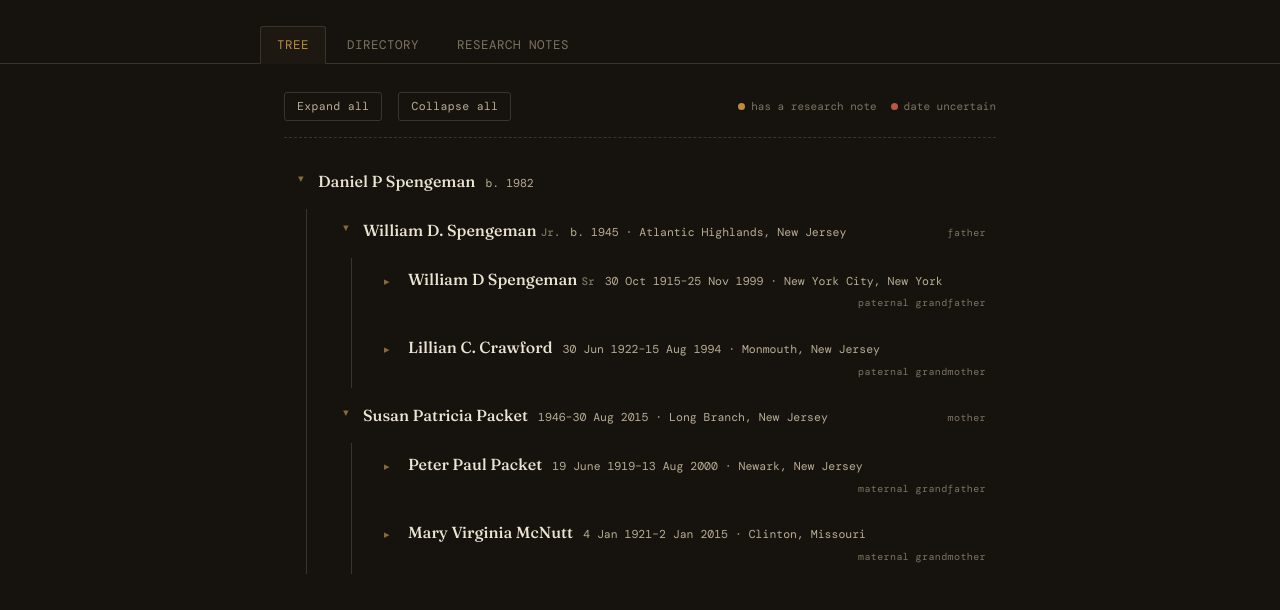
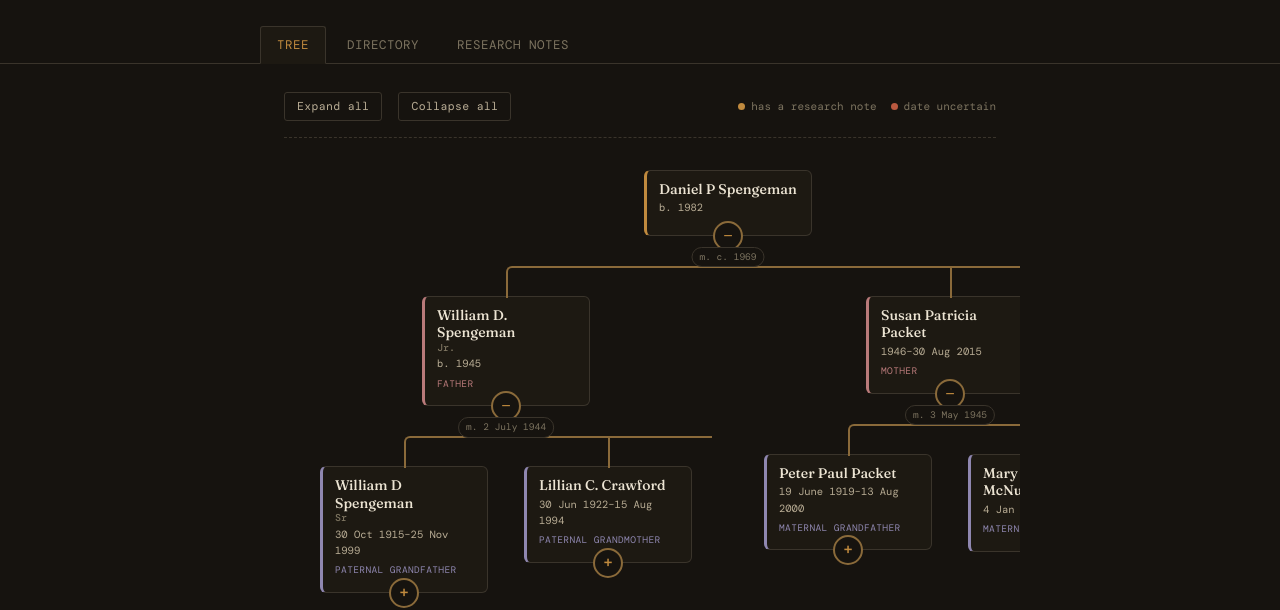
Before and after one commit to danspengeman-creator/familytree, a plain HTML site: page index.html in a window 1280 px wide. Shown: the part 213-823 px from the top of the page. Drawn offline with nearby package versions, Linux system fonts and the light colour scheme; a web font is replaced by a local one.

Commit message:
Add files via upload

```diff
--- a/app.js
+++ b/app.js
@@ -61,21 +61,42 @@
 
   const treeRoot = document.getElementById("tree-root");
 
-  function buildTreeNode(id, path) {
+  const GEN_COLORS = ["#c08a3e", "#b97a7a", "#8f87b0", "#c2935f", "#9aab7a", "#9c8f6a"];
+
+  function genColor(depth) {
+    return GEN_COLORS[depth % GEN_COLORS.length];
+  }
+
+  function findMarriage(fatherId, motherId) {
+    const f = person(fatherId);
+    if (!f || !f.spouses) return null;
+    return f.spouses.find(s => s.spouseId === motherId) || null;
+  }
+
+  function buildBox(id, path) {
     const p = person(id);
-    const node = document.createElement("div");
-    node.className = "tree-node";
-    node.dataset.open = path.length < 2 ? "true" : "false";
+    const wrap = document.createElement("div");
+    wrap.className = "pbox-wrap";
 
-    const row = document.createElement("div");
-    row.className = "person-row";
+    const box = document.createElement("div");
+    box.className = "pbox";
+    box.style.setProperty("--gen-color", genColor(path.length));
 
-    const hasParents = p && (p.father || p.mother);
-
-    const caret = document.createElement("span");
-    caret.className = "caret" + (hasParents ? "" : " is-leaf");
-    caret.textContent = hasParents ? "\u25B8" : "\u2014";
-    row.appendChild(caret);
+    const flags = document.createElement("div");
+    flags.className = "flags";
+    if (p && hasNote(p)) {
+      const f = document.createElement("span");
+      f.className = "flag flag-note";
+      f.title = "Has a research note";
+      flags.appendChild(f);
+    }
+    if (p && hasUncertainSpouse(p)) {
+      const f = document.createElement("span");
+      f.className = "flag flag-uncertain";
+      f.title = "A date here is uncertain";
+      flags.appendChild(f);
+    }
+    box.appendChild(flags);
 
     const name = document.createElement("span");
     name.className = "person-name";
@@ -86,53 +107,81 @@
       suf.textContent = p.suffix;
       name.appendChild(suf);
     }
-    row.appendChild(name);
+    box.appendChild(name);
 
     if (p) {
-      if (hasNote(p)) {
-        const f = document.createElement("span");
-        f.className = "flag flag-note";
-        f.title = "Has a research note";
-        row.appendChild(f);
-      }
-      if (hasUncertainSpouse(p)) {
-        const f = document.createElement("span");
-        f.className = "flag flag-uncertain";
-        f.title = "A date here is uncertain";
-        row.appendChild(f);
-      }
-
       const meta = document.createElement("span");
       meta.className = "person-meta";
-      meta.textContent = lifespan(p) + (p.birthPlace ? " \u00b7 " + placeShort(p.birthPlace) : "");
-      row.appendChild(meta);
+      meta.textContent = lifespan(p);
+      box.appendChild(meta);
     }
 
     const genTag = document.createElement("span");
     genTag.className = "gen-tag";
     genTag.textContent = relationLabel(path);
-    row.appendChild(genTag);
+    box.appendChild(genTag);
 
-    row.addEventListener("click", (e) => {
-      openDetail(id);
-    });
+    box.addEventListener("click", () => openDetail(id));
+    wrap.appendChild(box);
+    return wrap;
+  }
 
-    node.appendChild(row);
+  function buildTreeNode(id, path) {
+    const p = person(id);
+    const node = document.createElement("div");
+    node.className = "tree-node pnode";
+
+    const hasParents = !!(p && (p.father || p.mother));
+    node.dataset.open = (hasParents && path.length < 2) ? "true" : "false";
+
+    const boxWrap = buildBox(id, path);
+
+    if (hasParents) {
+      const toggle = document.createElement("button");
+      toggle.className = "ptoggle";
+      toggle.setAttribute("aria-label", "Expand or collapse ancestors");
+      toggle.textContent = node.dataset.open === "true" ? "\u2212" : "+";
+      toggle.addEventListener("click", (e) => {
+        e.stopPropagation();
+        toggleNode(node);
+      });
+      boxWrap.appendChild(toggle);
+    }
+
+    node.appendChild(boxWrap);
 
     if (hasParents) {
       const childWrap = document.createElement("div");
-      childWrap.className = "tree-children";
-      childWrap.dataset.collapsed = path.length < 2 ? "false" : "true";
+      childWrap.className = "pchildren";
+      childWrap.dataset.collapsed = node.dataset.open === "true" ? "false" : "true";
 
-      if (p.father) childWrap.appendChild(buildTreeNode(p.father, path.concat("f")));
-      if (p.mother) childWrap.appendChild(buildTreeNode(p.mother, path.concat("m")));
+      if (p.father) {
+        const fatherSlot = document.createElement("div");
+        fatherSlot.className = "pchild";
+        fatherSlot.appendChild(buildTreeNode(p.father, path.concat("f")));
+        childWrap.appendChild(fatherSlot);
+      }
+      if (p.mother) {
+        const motherSlot = document.createElement("div");
+        motherSlot.className = "pchild";
+        motherSlot.appendChild(buildTreeNode(p.mother, path.concat("m")));
+        childWrap.appendChild(motherSlot);
+      }
+
+      if (p.father && p.mother) {
+        const marr = findMarriage(p.father, p.mother);
+        if (marr && (marr.marriageDate || marr.marriagePlace)) {
+          const badge = document.createElement("span");
+          badge.className = "pmarriage";
+          let txt = "m. " + (marr.marriageDate ? shortDate(marr.marriageDate) : "?");
+          if (marr.uncertain) txt += " (uncertain)";
+          badge.textContent = txt;
+          badge.title = marr.marriagePlace || "";
+          childWrap.appendChild(badge);
+        }
+      }
 
       node.appendChild(childWrap);
-
-      caret.addEventListener("click", (e) => {
-        e.stopPropagation();
-        toggleNode(node);
-      });
     }
 
     return node;
@@ -141,8 +190,10 @@
   function toggleNode(node, forceOpen) {
     const willOpen = forceOpen !== undefined ? forceOpen : node.dataset.open !== "true";
     node.dataset.open = willOpen ? "true" : "false";
-    const kids = node.querySelector(":scope > .tree-children");
+    const kids = node.querySelector(":scope > .pchildren");
     if (kids) kids.dataset.collapsed = willOpen ? "false" : "true";
+    const btn = node.querySelector(":scope > .pbox-wrap > .ptoggle");
+    if (btn) btn.textContent = willOpen ? "\u2212" : "+";
   }
 
   function renderTree() {
--- a/data.js
+++ b/data.js
@@ -20,7 +20,8 @@ const FAMILY_DATA = {
     "familyId": "F11",
     "marriageDate": "9 Sep 2016",
     "marriagePlace": "Holmdel Township, Monmouth, New Jersey, USA",
-    "uncertain": false
+    "uncertain": false,
+    "altDate": null
    }
   ],
   "children": [],
@@ -47,7 +48,8 @@ const FAMILY_DATA = {
     "familyId": "F14",
     "marriageDate": "Abt 1969",
     "marriagePlace": null,
-    "uncertain": false
+    "uncertain": false,
+    "altDate": null
    }
   ],
   "children": [
@@ -74,7 +76,8 @@ const FAMILY_DATA = {
     "familyId": "F14",
     "marriageDate": "Abt 1969",
     "marriagePlace": null,
-    "uncertain": false
+    "uncertain": false,
+    "altDate": null
    }
   ],
   "children": [
@@ -103,7 +106,8 @@ const FAMILY_DATA = {
     "familyId": "F21",
     "marriageDate": "3 May 1945",
     "marriagePlace": "Coeur d'Alene, Kootenai, Idaho, USA",
-    "uncertain": false
+    "uncertain": false,
+    "altDate": null
    }
   ],
   "children": [
@@ -131,7 +135,8 @@ const FAMILY_DATA = {
     "familyId": "F21",
     "marriageDate": "3 May 1945",
     "marriagePlace": "Coeur d'Alene, Kootenai, Idaho, USA",
-    "uncertain": false
+    "uncertain": false,
+    "altDate": null
    }
   ],
   "children": [
@@ -161,7 +166,8 @@ const FAMILY_DATA = {
     "familyId": "F9",
     "marriageDate": "2 July 1944",
     "marriagePlace": "Navesink, New Jersey, USA",
-    "uncertain": false
+    "uncertain": false,
+    "altDate": null
    }
   ],
   "children": [
@@ -189,7 +195,8 @@ const FAMILY_DATA = {
     "familyId": "F9",
     "marriageDate": "2 July 1944",
     "marriagePlace": "Navesink, New Jersey, USA",
-    "uncertain": false
+    "uncertain": false,
+    "altDate": null
    }
   ],
   "children": [
@@ -219,7 +226,8 @@ const FAMILY_DATA = {
     "familyId": "F10",
     "marriageDate": "2 Dec 1908",
     "marriagePlace": "Henry, Missouri, USA",
-    "uncertain": false
+    "uncertain": false,
+    "altDate": null
    }
   ],
   "children": [
@@ -247,7 +255,8 @@ const FAMILY_DATA = {
     "familyId": "F10",
     "marriageDate": "2 Dec 1908",
     "marriagePlace": "Henry, Missouri, USA",
-    "uncertain": false
+    "uncertain": false,
+    "altDate": null
    }
   ],
   "children": [
@@ -275,7 +284,8 @@ const FAMILY_DATA = {
     "familyId": "F22",
     "marriageDate": "29 Aug 1911",
     "marriagePlace": "Duncan Home, Red Bank, NJ",
-    "uncertain": false
+    "uncertain": false,
+    "altDate": null
    }
   ],
   "children": [
@@ -308,7 +318,8 @@ const FAMILY_DATA = {
     "familyId": "F22",
     "marriageDate": "29 Aug 1911",
     "marriagePlace": "Duncan Home, Red Bank, NJ",
-    "uncertain": false
+    "uncertain": false,
+    "altDate": null
    }
   ],
   "children": [
@@ -339,7 +350,8 @@ const FAMILY_DATA = {
     "familyId": "F23",
     "marriageDate": null,
     "marriagePlace": null,
-    "uncertain": false
+    "uncertain": false,
+    "altDate": null
    }
   ],
   "children": [
@@ -437,7 +449,8 @@ const FAMILY_DATA = {
     "familyId": "F5",
     "marriageDate": "1914",
     "marriagePlace": "New Jersey, USA",
-    "uncertain": false
+    "uncertain": false,
+    "altDate": null
    }
   ],
   "children": [
@@ -464,7 +477,8 @@ const FAMILY_DATA = {
     "familyId": "F4",
     "marriageDate": "1891",
     "marriagePlace": null,
-    "uncertain": false
+    "uncertain": false,
+    "altDate": null
    }
   ],
   "children": [
@@ -491,7 +505,8 @@ const FAMILY_DATA = {
     "familyId": "F4",
     "marriageDate": "1891",
     "marriagePlace": null,
-    "uncertain": false
+    "uncertain": false,
+    "altDate": null
    }
   ],
   "children": [
@@ -520,7 +535,8 @@ const FAMILY_DATA = {
     "familyId": "F5",
     "marriageDate": "1914",
     "marriagePlace": "New Jersey, USA",
-    "uncertain": false
+    "uncertain": false,
+    "altDate": null
    }
   ],
   "children": [
@@ -689,9 +705,9 @@ const FAMILY_DATA = {
   "suffix": null,
   "sex": "M",
   "birthDate": "22 Feb 1846",
-  "birthPlace": null,
+  "birthPlace": "Warren, Warren, Indiana, United States",
   "deathDate": "14 Feb 1922",
-  "deathPlace": null,
+  "deathPlace": "Clinton, Henry, Missouri, United States",
   "father": null,
   "mother": null,
   "spouses": [
@@ -700,7 +716,8 @@ const FAMILY_DATA = {
     "familyId": "F1",
     "marriageDate": "6 Feb 1873",
     "marriagePlace": "Daviess, Missouri, USA",
-    "uncertain": false
+    "uncertain": false,
+    "altDate": null
    }
   ],
   "children": [
@@ -739,7 +756,8 @@ const FAMILY_DATA = {
     "familyId": "F1",
     "marriageDate": "6 Feb 1873",
     "marriagePlace": "Daviess, Missouri, USA",
-    "uncertain": false
+    "uncertain": false,
+    "altDate": null
    }
   ],
   "children": [
@@ -778,7 +796,8 @@ const FAMILY_DATA = {
     "familyId": "F6",
     "marriageDate": null,
     "marriagePlace": null,
-    "uncertain": false
+    "uncertain": false,
+    "altDate": null
    }
   ],
   "children": [
@@ -840,7 +859,8 @@ const FAMILY_DATA = {
     "familyId": "F8",
     "marriageDate": null,
     "marriagePlace": null,
-    "uncertain": false
+    "uncertain": false,
+    "altDate": null
    }
   ],
   "children": [
@@ -887,7 +907,8 @@ const FAMILY_DATA = {
     "familyId": "F15",
     "marriageDate": "1881",
     "marriagePlace": null,
-    "uncertain": false
+    "uncertain": false,
+    "altDate": null
    }
   ],
   "children": [
@@ -920,7 +941,8 @@ const FAMILY_DATA = {
     "familyId": "F15",
     "marriageDate": "1881",
     "marriagePlace": null,
-    "uncertain": false
+    "uncertain": false,
+    "altDate": null
    }
   ],
   "children": [
@@ -1019,7 +1041,8 @@ const FAMILY_DATA = {
     "familyId": "F13",
     "marriageDate": "1880",
     "marriagePlace": null,
-    "uncertain": false
+    "uncertain": false,
+    "altDate": null
    }
   ],
   "children": [
@@ -1052,7 +1075,8 @@ const FAMILY_DATA = {
     "familyId": "F13",
     "marriageDate": "1880",
     "marriagePlace": null,
-    "uncertain": false
+    "uncertain": false,
+    "altDate": null
    }
   ],
   "children": [
@@ -1151,9 +1175,10 @@ const FAMILY_DATA = {
    {
     "spouseId": "I252763350608",
     "familyId": "F17",
-    "marriageDate": "6 Apr 1913 or 30 Oct 1917 (uncertain, sources differ)",
+    "marriageDate": "6 Apr 1913",
     "marriagePlace": null,
-    "uncertain": true
+    "uncertain": true,
+    "altDate": "30 Oct 1917"
    }
   ],
   "children": [
@@ -1200,7 +1225,8 @@ const FAMILY_DATA = {
     "familyId": "F18",
     "marriageDate": "9 Dec 1883",
     "marriagePlace": "Oceanport, Monmouth, New Jersey",
-    "uncertain": false
+    "uncertain": false,
+    "altDate": null
    }
   ],
   "children": [
@@ -1235,7 +1261,8 @@ const FAMILY_DATA = {
     "familyId": "F18",
     "marriageDate": "9 Dec 1883",
     "marriagePlace": "Oceanport, Monmouth, New Jersey",
-    "uncertain": false
+    "uncertain": false,
+    "altDate": null
    }
   ],
   "children": [
@@ -1270,7 +1297,8 @@ const FAMILY_DATA = {
     "familyId": "F23",
     "marriageDate": null,
     "marriagePlace": null,
-    "uncertain": false
+    "uncertain": false,
+    "altDate": null
    }
   ],
   "children": [
@@ -1332,9 +1360,10 @@ const FAMILY_DATA = {
    {
     "spouseId": "I252763333359",
     "familyId": "F7",
-    "marriageDate": null,
-    "marriagePlace": null,
-    "uncertain": false
+    "marriageDate": "2 Dec 1908",
+    "marriagePlace": "Henry, Missouri, USA",
+    "uncertain": false,
+    "altDate": null
    }
   ],
   "children": [
@@ -1363,9 +1392,10 @@ const FAMILY_DATA = {
    {
     "spouseId": "I252763333358",
     "familyId": "F7",
-    "marriageDate": null,
-    "marriagePlace": null,
-    "uncertain": false
+    "marriageDate": "2 Dec 1908",
+    "marriagePlace": "Henry, Missouri, USA",
+    "uncertain": false,
+    "altDate": null
    }
   ],
   "children": [
@@ -1394,7 +1424,8 @@ const FAMILY_DATA = {
     "familyId": "F11",
     "marriageDate": "9 Sep 2016",
     "marriagePlace": "Holmdel Township, Monmouth, New Jersey, USA",
-    "uncertain": false
+    "uncertain": false,
+    "altDate": null
    }
   ],
   "children": [],
@@ -1436,7 +1467,8 @@ const FAMILY_DATA = {
     "familyId": "F2",
     "marriageDate": "1941",
     "marriagePlace": null,
-    "uncertain": false
+    "uncertain": false,
+    "altDate": null
    }
   ],
   "children": [
@@ -1467,7 +1499,8 @@ const FAMILY_DATA = {
     "familyId": "F2",
     "marriageDate": "1941",
     "marriagePlace": null,
-    "uncertain": false
+    "uncertain": false,
+    "altDate": null
    }
   ],
   "children": [
@@ -1564,7 +1597,8 @@ const FAMILY_DATA = {
     "familyId": "F_BARNES",
     "marriageDate": null,
     "marriagePlace": null,
-    "uncertain": false
+    "uncertain": false,
+    "altDate": null
    }
   ],
   "children": [],
@@ -1606,7 +1640,8 @@ const FAMILY_DATA = {
     "familyId": "F16",
     "marriageDate": null,
     "marriagePlace": null,
-    "uncertain": false
+    "uncertain": false,
+    "altDate": null
    }
   ],
   "children": [
@@ -1633,7 +1668,8 @@ const FAMILY_DATA = {
     "familyId": "F16",
     "marriageDate": null,
     "marriagePlace": null,
-    "uncertain": false
+    "uncertain": false,
+    "altDate": null
    }
   ],
   "children": [
@@ -1658,9 +1694,10 @@ const FAMILY_DATA = {
    {
     "spouseId": "I252763327744",
     "familyId": "F17",
-    "marriageDate": "6 Apr 1913 or 30 Oct 1917 (uncertain, sources differ)",
+    "marriageDate": "6 Apr 1913",
     "marriagePlace": null,
-    "uncertain": true
+    "uncertain": true,
+    "altDate": "30 Oct 1917"
    }
   ],
   "children": [
@@ -1843,7 +1880,8 @@ const FAMILY_DATA = {
     "familyId": "F3",
     "marriageDate": "09 Jul 1842",
     "marriagePlace": "Clinton County, Ohio, USA",
-    "uncertain": false
+    "uncertain": false,
+    "altDate": null
    }
   ],
   "children": [
@@ -1876,14 +1914,16 @@ const FAMILY_DATA = {
     "familyId": "F3",
     "marriageDate": "09 Jul 1842",
     "marriagePlace": "Clinton County, Ohio, USA",
-    "uncertain": false
+    "uncertain": false,
+    "altDate": null
    },
    {
     "spouseId": null,
     "familyId": "F24",
     "marriageDate": null,
     "marriagePlace": null,
-    "uncertain": false
+    "uncertain": false,
+    "altDate": null
    }
   ],
   "children": [
@@ -1930,9 +1970,10 @@ const FAMILY_DATA = {
    {
     "spouseId": "I252763574065",
     "familyId": "F20",
-    "marriageDate": "1877 or 17 Dec 1885 (uncertain, sources differ)",
+    "marriageDate": "1877",
     "marriagePlace": null,
-    "uncertain": true
+    "uncertain": true,
+    "altDate": "17 Dec 1885"
    }
   ],
   "children": [
@@ -1964,9 +2005,10 @@ const FAMILY_DATA = {
    {
     "spouseId": "I252763574064",
     "familyId": "F20",
-    "marriageDate": "1877 or 17 Dec 1885 (uncertain, sources differ)",
+    "marriageDate": "1877",
     "marriagePlace": null,
-    "uncertain": true
+    "uncertain": true,
+    "altDate": "17 Dec 1885"
    }
   ],
   "children": [
@@ -2151,7 +2193,8 @@ const FAMILY_DATA = {
     "familyId": "F8",
     "marriageDate": null,
     "marriagePlace": null,
-    "uncertain": false
+    "uncertain": false,
+    "altDate": null
    }
   ],
   "children": [
@@ -2181,7 +2224,8 @@ const FAMILY_DATA = {
     "familyId": "F6",
     "marriageDate": null,
     "marriagePlace": null,
-    "uncertain": false
+    "uncertain": false,
+    "altDate": null
    }
   ],
   "children": [
@@ -2243,7 +2287,8 @@ const FAMILY_DATA = {
     "familyId": "F_BARNES",
     "marriageDate": null,
     "marriagePlace": null,
-    "uncertain": false
+    "uncertain": false,
+    "altDate": null
    }
   ],
   "children": [],
@@ -2362,8 +2407,13 @@ const FAMILY_DATA = {
    "I252763346222",
    "I252763333357"
   ],
-  "marr": [],
-  "note": null
+  "marr": [
+   {
+    "date": "2 Dec 1908",
+    "plac": "Henry, Missouri, USA"
+   }
+  ],
+  "note": "Marriage date and place (2 Dec 1908, Henry, Missouri) came from the official Ancestry chart export, not the GEDCOM file, which had no marriage record for this couple at all."
  },
  "F8": {
   "id": "F8",
@@ -2498,8 +2548,9 @@ const FAMILY_DATA = {
   ],
   "marr": [
    {
-    "date": "6 Apr 1913 or 30 Oct 1917 (uncertain, sources differ)",
+    "date": "6 Apr 1913",
     "plac": null,
+    "altDate": "30 Oct 1917",
     "uncertain": true
    }
   ],
@@ -2540,8 +2591,9 @@ const FAMILY_DATA = {
   ],
   "marr": [
    {
-    "date": "1877 or 17 Dec 1885 (uncertain, sources differ)",
+    "date": "1877",
     "plac": null,
+    "altDate": "17 Dec 1885",
     "uncertain": true
    }
   ],
--- a/index.html
+++ b/index.html
@@ -35,7 +35,9 @@
         <span class="legend-item"><span class="dot dot-uncertain"></span> date uncertain</span>
       </span>
     </div>
-    <div id="tree-root" class="tree-root"></div>
+    <div class="tree-scroll">
+      <div id="tree-root" class="tree-root"></div>
+    </div>
   </section>
 
   <section id="view-directory" class="view" data-active="false">
--- a/styles.css
+++ b/styles.css
@@ -144,53 +144,6 @@ main {
 .dot-note { background: var(--brass); }
 .dot-uncertain { background: var(--rust); }
 
-/* ===== Tree (nested outline / dropped pedigree) ===== */
-.tree-root { position: relative; }
-
-.tree-node { position: relative; }
-
-.tree-node > .person-row {
-  position: relative;
-  z-index: 1;
-}
-
-.tree-children {
-  position: relative;
-  margin-left: 22px;
-  padding-left: 22px;
-  border-left: 1px solid var(--line);
-}
-.tree-children[data-collapsed="true"] { display: none; }
-
-.tree-children .tree-node {
-  margin-top: 6px;
-}
-
-.person-row {
-  display: flex;
-  flex-wrap: wrap;
-  align-items: baseline;
-  gap: 4px 10px;
-  padding: 9px 10px;
-  border-radius: var(--radius);
-  cursor: pointer;
-  background: transparent;
-  transition: background 120ms ease;
-}
-.person-row:hover { background: var(--ink-raised); }
-
-.caret {
-  flex: 0 0 auto;
-  width: 14px;
-  color: var(--brass-soft);
-  font-size: 11px;
-  transform: rotate(0deg);
-  transition: transform 140ms ease;
-  user-select: none;
-}
-.caret.is-leaf { color: var(--line); }
-.tree-node[data-open="true"] > .person-row .caret { transform: rotate(90deg); }
-
 .person-name {
   font-family: var(--font-display);
   font-weight: 500;
@@ -224,10 +177,190 @@ main {
   width: 6px;
   height: 6px;
   border-radius: 50%;
-  margin-left: 2px;
+  display: inline-block;
 }
 .flag-note { background: var(--brass); }
 .flag-uncertain { background: var(--rust); }
+
+/* ===== Tree: graphical pedigree chart ===== */
+.tree-scroll {
+  overflow-x: auto;
+  overflow-y: visible;
+  padding: 10px 4px 40px;
+  margin: 0 -24px;
+  padding-left: 24px;
+  padding-right: 24px;
+}
+.tree-root {
+  position: relative;
+  display: inline-flex;
+  justify-content: center;
+  min-width: 100%;
+}
+
+.pnode {
+  display: flex;
+  flex-direction: column;
+  align-items: center;
+}
+
+.pbox-wrap {
+  position: relative;
+}
+
+.pbox {
+  --gen-color: var(--brass);
+  position: relative;
+  width: 168px;
+  background: var(--ink-raised);
+  border: 1px solid var(--line);
+  border-left: 3px solid var(--gen-color);
+  border-radius: 6px;
+  padding: 10px 12px 14px;
+  cursor: pointer;
+  transition: border-color 120ms ease, transform 120ms ease;
+}
+.pbox:hover {
+  transform: translateY(-1px);
+  border-color: var(--gen-color);
+}
+.pbox .person-name {
+  display: block;
+  font-size: 14px;
+  line-height: 1.25;
+  white-space: normal;
+  margin-bottom: 2px;
+}
+.pbox .person-name .suffix {
+  display: block;
+  font-size: 10px;
+  margin: 0;
+}
+.pbox .person-meta {
+  display: block;
+  font-size: 10.5px;
+  white-space: normal;
+  color: var(--paper-dim);
+}
+.pbox .gen-tag {
+  display: block;
+  margin: 4px 0 0;
+  font-size: 9.5px;
+  color: var(--gen-color);
+  text-transform: uppercase;
+  letter-spacing: 0.04em;
+}
+.pbox .flags { position: absolute; top: 8px; right: 8px; display: flex; gap: 4px; }
+
+.ptoggle {
+  position: absolute;
+  left: 50%;
+  bottom: -15px;
+  transform: translateX(-50%);
+  width: 30px;
+  height: 30px;
+  border-radius: 50%;
+  background: var(--ink);
+  border: 2px solid var(--brass-soft);
+  color: var(--brass);
+  font-family: var(--font-mono);
+  font-size: 16px;
+  font-weight: 500;
+  line-height: 1;
+  display: flex;
+  align-items: center;
+  justify-content: center;
+  cursor: pointer;
+  z-index: 2;
+  transition: background 120ms ease, color 120ms ease;
+}
+.ptoggle:hover {
+  background: var(--brass);
+  color: var(--ink);
+}
+.ptoggle[disabled] {
+  visibility: hidden;
+  pointer-events: none;
+}
+
+.pchildren {
+  display: flex;
+  justify-content: center;
+  position: relative;
+  padding-top: 30px;
+}
+.pchildren[data-collapsed="true"] { display: none; }
+.pchildren::before {
+  content: '';
+  position: absolute;
+  top: 0;
+  left: 50%;
+  width: 0;
+  height: 30px;
+  border-left: 2px solid var(--brass-soft);
+  transform: translateX(-1px);
+}
+
+.pmarriage {
+  position: absolute;
+  top: 11px;
+  left: 50%;
+  transform: translateX(-50%);
+  background: var(--ink);
+  border: 1px solid var(--line);
+  color: var(--paper-faint);
+  font-size: 9.5px;
+  white-space: nowrap;
+  padding: 2px 7px;
+  border-radius: 10px;
+  z-index: 3;
+}
+
+.pchild {
+  display: flex;
+  flex-direction: column;
+  align-items: center;
+  padding: 30px 18px 0;
+  position: relative;
+}
+.pchild::before, .pchild::after {
+  content: '';
+  position: absolute;
+  top: 0;
+  right: 50%;
+  width: 50%;
+  height: 30px;
+  border-top: 2px solid var(--brass-soft);
+}
+.pchild::after {
+  right: auto;
+  left: 50%;
+  border-left: 2px solid var(--brass-soft);
+}
+.pchild:only-child::before,
+.pchild:only-child::after {
+  right: auto;
+  left: 50%;
+  width: 0;
+  border-top: none;
+  border-left: 2px solid var(--brass-soft);
+}
+.pchild:only-child::after { display: none; }
+.pchild:first-child::before { border: 0 none; }
+.pchild:last-child::after { border: 0 none; }
+.pchild:last-child::before {
+  border-right: 2px solid var(--brass-soft);
+  border-radius: 0 6px 0 0;
+}
+.pchild:first-child::after {
+  border-radius: 6px 0 0 0;
+}
+.pchild:only-child:first-child::after,
+.pchild:only-child:last-child::before {
+  border-radius: 0;
+}
+
+.pchild .pnode { margin-top: 0; }
 
 .no-parents-note {
   margin: 4px 0 0 36px;
```
